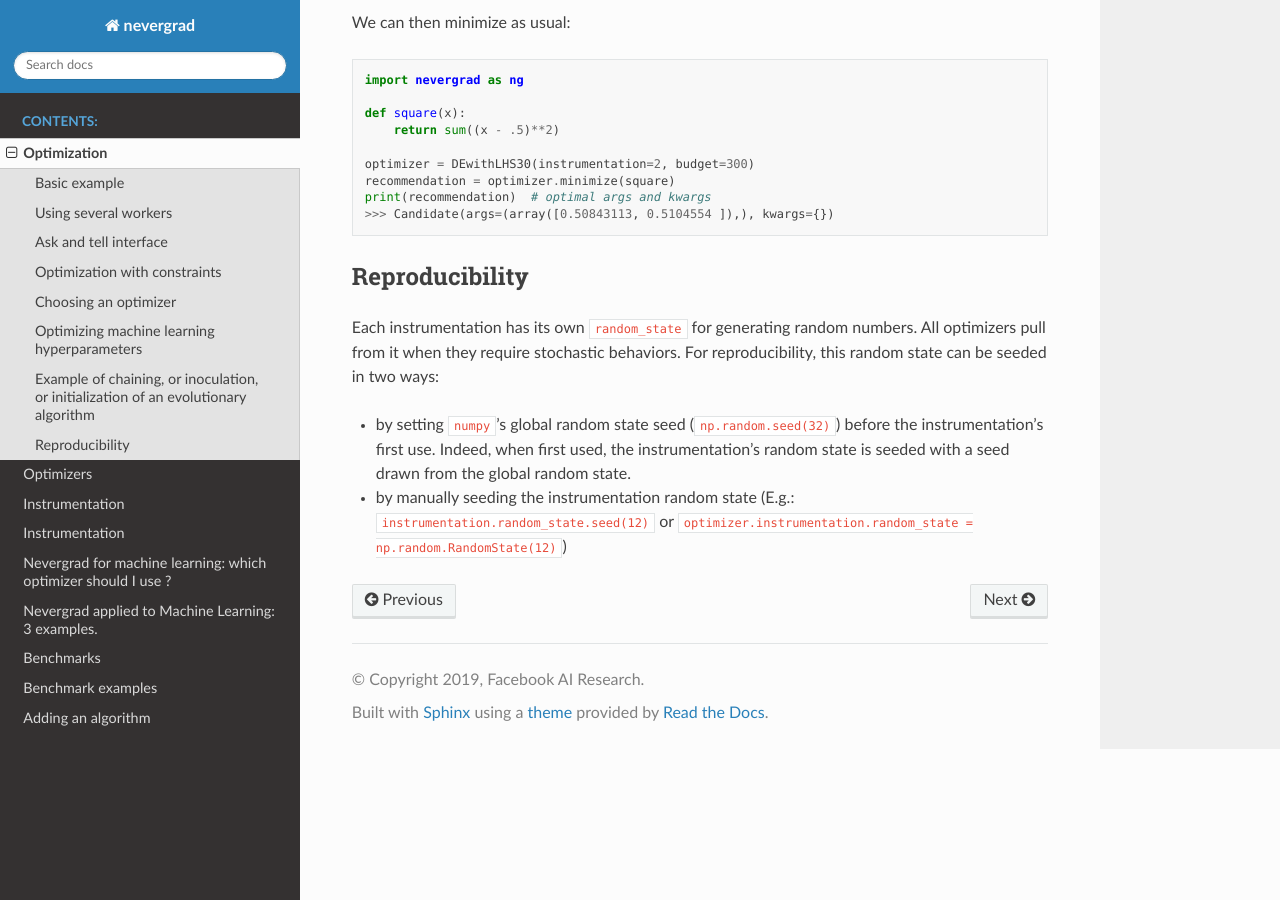
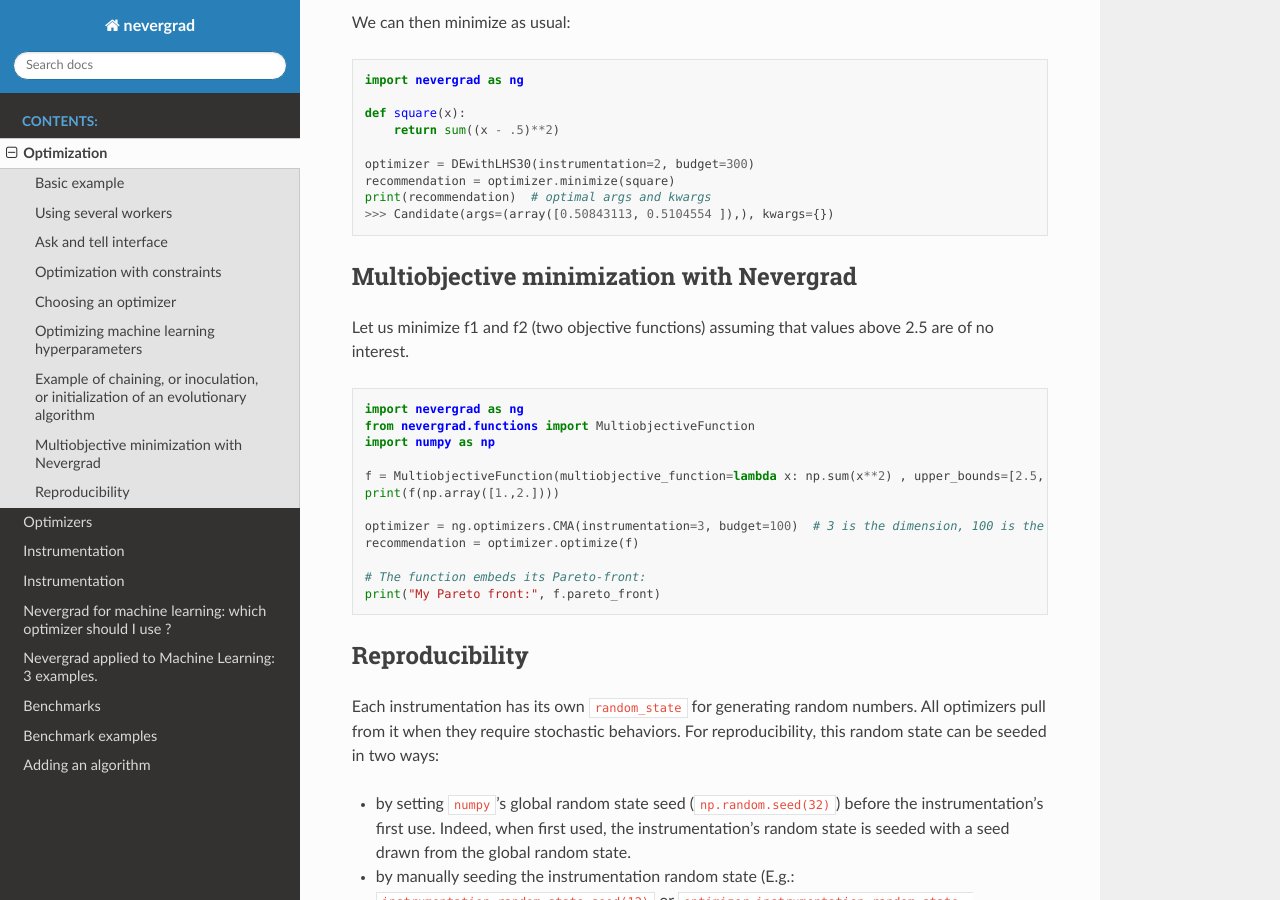
Before and after one commit to facebookresearch/nevergrad, a Sphinx documentation site: the page built from docs/optimization.md, in a window 1280 px wide and 900 px high, scrolled down 3837 px. Built offline with Sphinx 7.4.7 and the Read the Docs theme 2.0.0, drawn with Linux system fonts in a browser that asks for light colours.

Commit message:
Update doc

````diff
--- a/docs/optimization.md
+++ b/docs/optimization.md
@@ -153,6 +153,25 @@ print(recommendation)  # optimal args and kwargs
 ```
 
 
+## Multiobjective minimization with Nevergrad
+
+Let us minimize f1 and f2 (two objective functions) assuming that values above 2.5 are of no interest.
+```python
+import nevergrad as ng
+from nevergrad.functions import MultiobjectiveFunction
+import numpy as np
+
+f = MultiobjectiveFunction(multiobjective_function=lambda x: np.sum(x**2) , upper_bounds=[2.5, 2.5])
+print(f(np.array([1.,2.])))
+
+optimizer = ng.optimizers.CMA(instrumentation=3, budget=100)  # 3 is the dimension, 100 is the budget.
+recommendation = optimizer.optimize(f)
+
+# The function embeds its Pareto-front:
+print("My Pareto front:", f.pareto_front)
+```
+
+
 ## Reproducibility
 
 Each instrumentation has its own `random_state` for generating random numbers. All optimizers pull from it when they require stochastic behaviors.
````
Also changed, not shown: README.md (+3 -18 lines), 1 other file.
